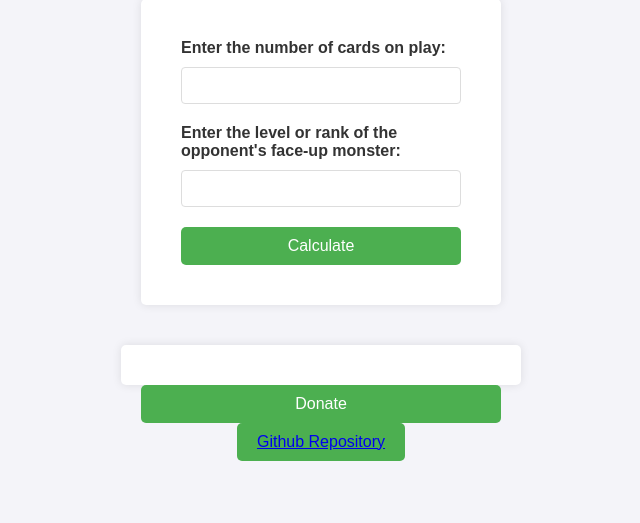
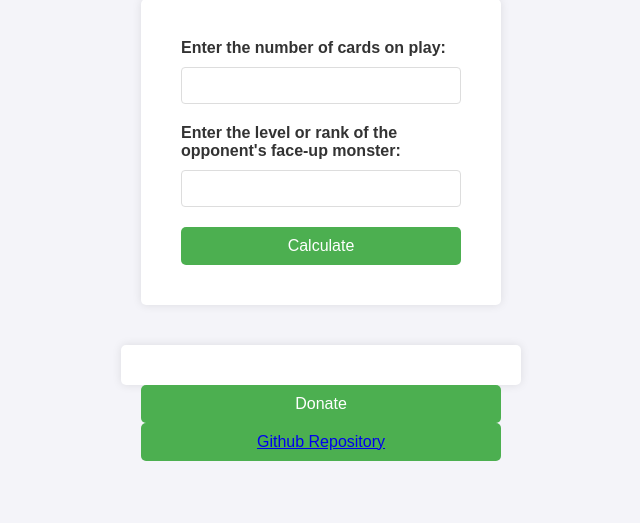
Before and after one commit to Yeet195/simultaneous-equation-cannons, a Flask app: page / in a window 1280 px wide. Shown: the part 228-751 px from the top of the page, without its empty margins (319-959 px from the left). Run offline with Flask 3, Linux system fonts and the light colour scheme.

Commit message:
styling changes

```diff
--- a/templates/index.html
+++ b/templates/index.html
@@ -22,7 +22,7 @@
         <div class="donate-button">
             <button onclick="window.location.href='https://www.paypal.com/donate/?hosted_button_id=GFZSTP6Q394TY'">Donate</button>
         </div>
-        <div>
+        <div class="donate-button">
             <button>
                 <a href="https://github.com/Yeet195/simultaneous-equation-cannons"> Github Repository </a>
             </button>
```
